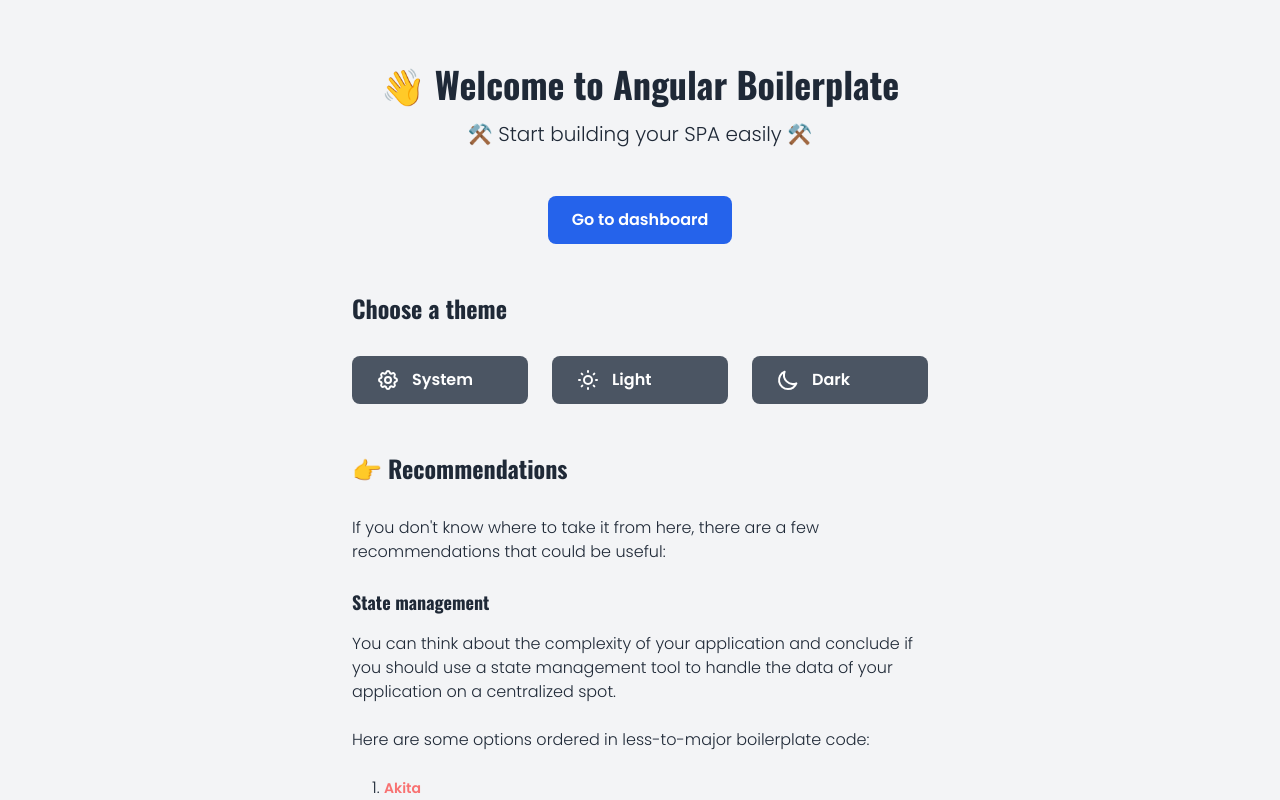
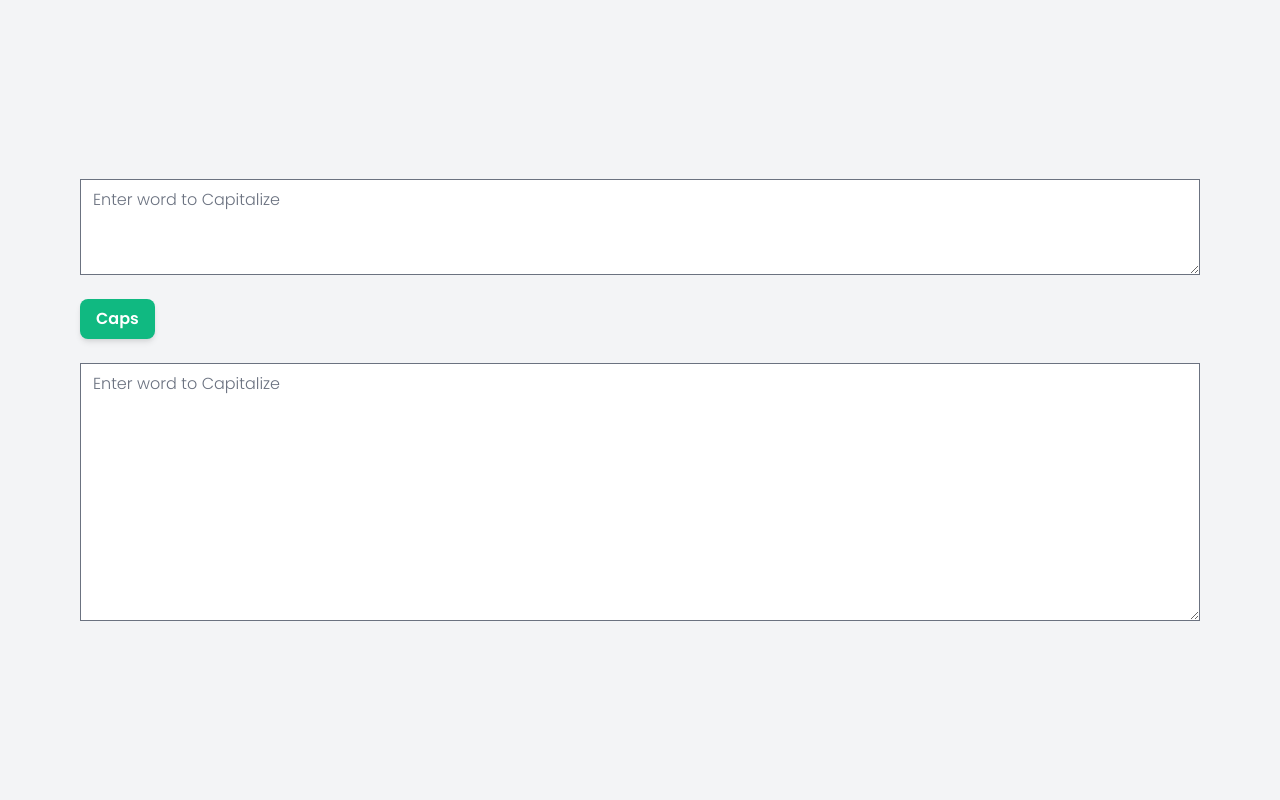
Before and after one commit to jherfst/caps, an Angular app: page / in a window 1280 px wide. Shown: the top 800 px of the page. Built offline with nearby package versions, Linux system fonts and the light colour scheme.

Commit message:
caps initial code

```diff
--- a/package.json
+++ b/package.json
@@ -23,6 +23,7 @@
     "@angular/platform-browser": "12.0.1",
     "@angular/platform-browser-dynamic": "12.0.1",
     "@angular/router": "12.0.1",
+    "@tailwindcss/forms": "^0.3.3",
     "rxjs": "7.1.0",
     "tslib": "2.2.0",
     "zone.js": "0.11.4"
--- a/src/app/components/header/header.component.html
+++ b/src/app/components/header/header.component.html
@@ -8,37 +8,38 @@
       [routerLink]="[path.Home]"
       class="text-2xl font-bold no-underline cursor-pointer"
     >
-      <span class="text-gray-400">A</span>B
+      <span class="text-gray-400">Capitalize</span>Text
     </a>
 
     <div class="flex items-center">
       <a
-        href="https://github.com/juanmesa2097/angular-boilerplate"
-        title="Repository"
+        href="#"
+        title="Caps"
         class="mr-6 btn btn-secondary"
       >
       <svg
+      viewBox="0 0 496 512"
+      style="enable-background:new 0 0 502.35 502.35;"
+      version="1.1"
       aria-hidden="true"
       focusable="false"
       data-prefix="fab"
-          data-icon="github"
-          class="w-8"
+      data-icon="caps"
+      class="w-8 stroke-current stroke-1 text-white-600"
       role="img"
       xmlns="http://www.w3.org/2000/svg"
-          viewBox="0 0 496 512"
-        >
-          <path
-            fill="currentColor"
-            d="M165.9 397.4c0 2-2.3 3.6-5.2 3.6-3.3.3-5.6-1.3-5.6-3.6 0-2 2.3-3.6 5.2-3.6 3-.3 5.6 1.3 5.6 3.6zm-31.1-4.5c-.7 2 1.3 4.3 4.3 4.9 2.6 1 5.6 0 6.2-2s-1.3-4.3-4.3-5.2c-2.6-.7-5.5.3-6.2 2.3zm44.2-1.7c-2.9.7-4.9 2.6-4.6 4.9.3 2 2.9 3.3 5.9 2.6 2.9-.7 4.9-2.6 4.6-4.6-.3-1.9-3-3.2-5.9-2.9zM244.8 8C106.1 8 0 113.3 0 252c0 110.9 69.8 205.8 169.5 239.2 12.8 2.3 17.3-5.6 17.3-12.1 0-6.2-.3-40.4-.3-61.4 0 0-70 15-84.7-29.8 0 0-11.4-29.1-27.8-36.6 0 0-22.9-15.7 1.6-15.4 0 0 24.9 2 38.6 25.8 21.9 38.6 58.6 27.5 72.9 20.9 2.3-16 8.8-27.1 16-33.7-55.9-6.2-112.3-14.3-112.3-110.5 0-27.5 7.6-41.3 23.6-58.9-2.6-6.5-11.1-33.3 2.6-67.9 20.9-6.5 69 27 69 27 20-5.6 41.5-8.5 62.8-8.5s42.8 2.9 62.8 8.5c0 0 48.1-33.6 69-27 13.7 34.7 5.2 61.4 2.6 67.9 16 17.7 25.8 31.5 25.8 58.9 0 96.5-58.9 104.2-114.8 110.5 9.2 7.9 17 22.9 17 46.4 0 33.7-.3 75.4-.3 83.6 0 6.5 4.6 14.4 17.3 12.1C428.2 457.8 496 362.9 496 252 496 113.3 383.5 8 244.8 8zM97.2 352.9c-1.3 1-1 3.3.7 5.2 1.6 1.6 3.9 2.3 5.2 1 1.3-1 1-3.3-.7-5.2-1.6-1.6-3.9-2.3-5.2-1zm-10.8-8.1c-.7 1.3.3 2.9 2.3 3.9 1.6 1 3.6.7 4.3-.7.7-1.3-.3-2.9-2.3-3.9-2-.6-3.6-.3-4.3.7zm32.4 35.6c-1.6 1.3-1 4.3 1.3 6.2 2.3 2.3 5.2 2.6 6.5 1 1.3-1.3.7-4.3-1.3-6.2-2.2-2.3-5.2-2.6-6.5-1zm-11.4-14.7c-1.6 1-1.6 3.6 0 5.9 1.6 2.3 4.3 3.3 5.6 2.3 1.6-1.3 1.6-3.9 0-6.2-1.4-2.3-4-3.3-5.6-2z"
-          ></path>
+      xml:space="preserve">
+        <g>
+          <g id="unknown-7">
+            <path fill="currentColor"
+            d="M298.35,334.05h127.5v-127.5h76.5L362.1,66.3L221.85,206.55h76.5V334.05z M221.85,436.05h280.5v-51h-280.5V436.05z
+                M81.6,104.55L0,334.05h48.45l17.85-51h81.6l17.85,51h48.45l-81.6-229.5H81.6z M79.05,247.35l28.05-91.8l28.05,91.8H79.05z"/>
+          </g>
+          </g>
       </svg>
+
       </a>
-      <button
-        class="inline-block h-12 px-6 py-3 font-semibold text-gray-600 bg-gray-200 rounded-lg hover:bg-gray-300 focus:ring-4 focus:ring-offset-gray-300 focus:outline-none"
-        (click)="onClickSignOut()"
-      >
-        Sign out
-      </button>
+
     </div>
   </nav>
 </header>
--- a/src/app/pages/private/dashboard/dashboard.module.ts
+++ b/src/app/pages/private/dashboard/dashboard.module.ts
@@ -1,11 +1,13 @@
 import { CommonModule } from '@angular/common';
 import { NgModule } from '@angular/core';
+import { FormsModule } from '@angular/forms';
 import { RouterModule } from '@angular/router';
 import { DashboardPage } from './dashboard.page';
 
 @NgModule({
   declarations: [DashboardPage],
   imports: [
+    FormsModule,
     CommonModule,
     RouterModule.forChild([
       {
--- a/src/app/pages/private/dashboard/dashboard.page.html
+++ b/src/app/pages/private/dashboard/dashboard.page.html
@@ -1,17 +1,16 @@
 <div class="flex flex-col items-center justify-center h-full">
-  <h1 class="text-3xl md:text-6xl lg:text-7xl">
-    <span
-      class="hidden text-xl text-center md:text-3xl lg:text-6xl md:inline-block"
-    >
-      🎉🎉🎉
-    </span>
-    dashboard works!
-    <span class="text-xl text-center md:text-3xl lg:text-6xl"> 🎉🎉🎉 </span>
-  </h1>
-  <a
-    [routerLink]="[path.Home]"
-    class="inline-block h-12 px-6 py-3 mb-12 font-semibold text-white bg-blue-600 rounded-lg hover:bg-blue-500 focus:ring-4 focus:ring-offset-blue-600 focus:outline-none"
-  >
-    Back to home
-  </a>
+
+  <div class="px-20 relative w-full">
+    <form #capsData = "ngForm" (ngSubmit) = "onClickCaps(capsData.value)">
+      <textarea name="text" class="form-textarea my-6 block w-full h-24" rows="5" placeholder="Enter word to Capitalize" ngModel>
+      </textarea>
+      <input class="bg-green-500 py-2 px-4 bg-emerald-500 text-white font-semibold rounded-lg shadow-md focus:outline-none" type = "submit" value = "Caps">
+    </form>
+  </div>
+  <div class="px-20 relative w-full">
+    <form>
+      <textarea name="capitilizedText"  [(ngModel)]='capitilizedText' disabled class="form-textarea my-6 block w-full h-30" rows="10" placeholder="Enter word to Capitalize">
+      </textarea>
+    </form>
+  </div>
 </div>
--- a/src/app/pages/private/dashboard/dashboard.page.scss
+++ b/src/app/pages/private/dashboard/dashboard.page.scss
@@ -0,0 +1,3 @@
+textarea {
+    color: black;
+}
--- a/src/app/pages/private/dashboard/dashboard.page.ts
+++ b/src/app/pages/private/dashboard/dashboard.page.ts
@@ -7,8 +7,12 @@ import { Path } from '@app/@core/structs';
 })
 export class DashboardPage implements OnInit {
   path = Path;
-
+  capitilizedText: string = '';
   constructor() {}
 
   ngOnInit(): void {}
+
+  onClickCaps(data: any): void {
+    this.capitilizedText = (data.text as string)?.toUpperCase()?.trim();
+  }
 }
--- a/src/app/router/public.routes.ts
+++ b/src/app/router/public.routes.ts
@@ -6,7 +6,7 @@ export const PUBLIC_ROUTES: Routes = [
   {
     path: Path.Home,
     loadChildren: () =>
-      import('@app/pages/public/home/home.module').then((m) => m.HomeModule),
+      import('@app/pages/private/dashboard/dashboard.module').then((m) => m.DashboardModule),
   },
   {
     path: '',
--- a/src/index.html
+++ b/src/index.html
@@ -2,7 +2,7 @@
 <html lang="en">
   <head>
     <meta charset="utf-8" />
-    <title>Angular Boilerplate</title>
+    <title>Capitalize text</title>
     <base href="/" />
     <meta name="viewport" content="width=device-width, initial-scale=1" />
     <link rel="icon" type="image/x-icon" href="./favicon.ico" />
--- a/tailwind.config.js
+++ b/tailwind.config.js
@@ -23,5 +23,7 @@ module.exports = {
     },
   },
   variants: {},
-  plugins: [],
+  plugins: [
+    require('@tailwindcss/forms')
+  ],
 };
```
Also changed, not shown: 1 other file (tests, documents, lock files or other folders). Lines whose indentation alone changed are shown as unchanged.
